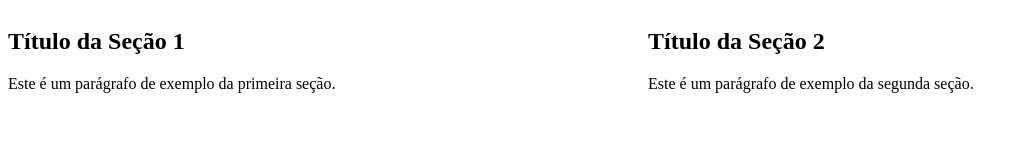
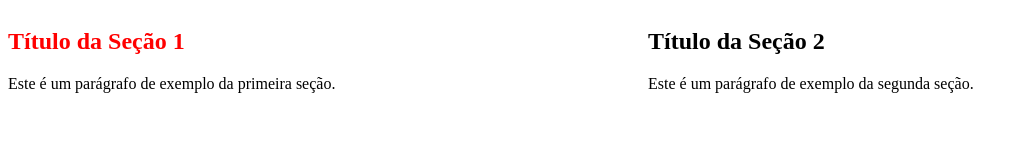
Before and after one commit to lucasctd/dify-page, a plain HTML site: page index.html in a window 1280 px wide. Shown: the whole page, without its empty margins (0-1028 px from the left). Drawn offline with Linux system fonts and the light colour scheme.

Commit message:
Alterar a cor do título da seção 1 para vermelho

```diff
--- a/index.html
+++ b/index.html
@@ -12,6 +12,10 @@
 
       .secao {
         flex: 1;
+      }
+
+      #titulo-secao-1 {
+        color: red;
       }
     </style>
   </head>
```
